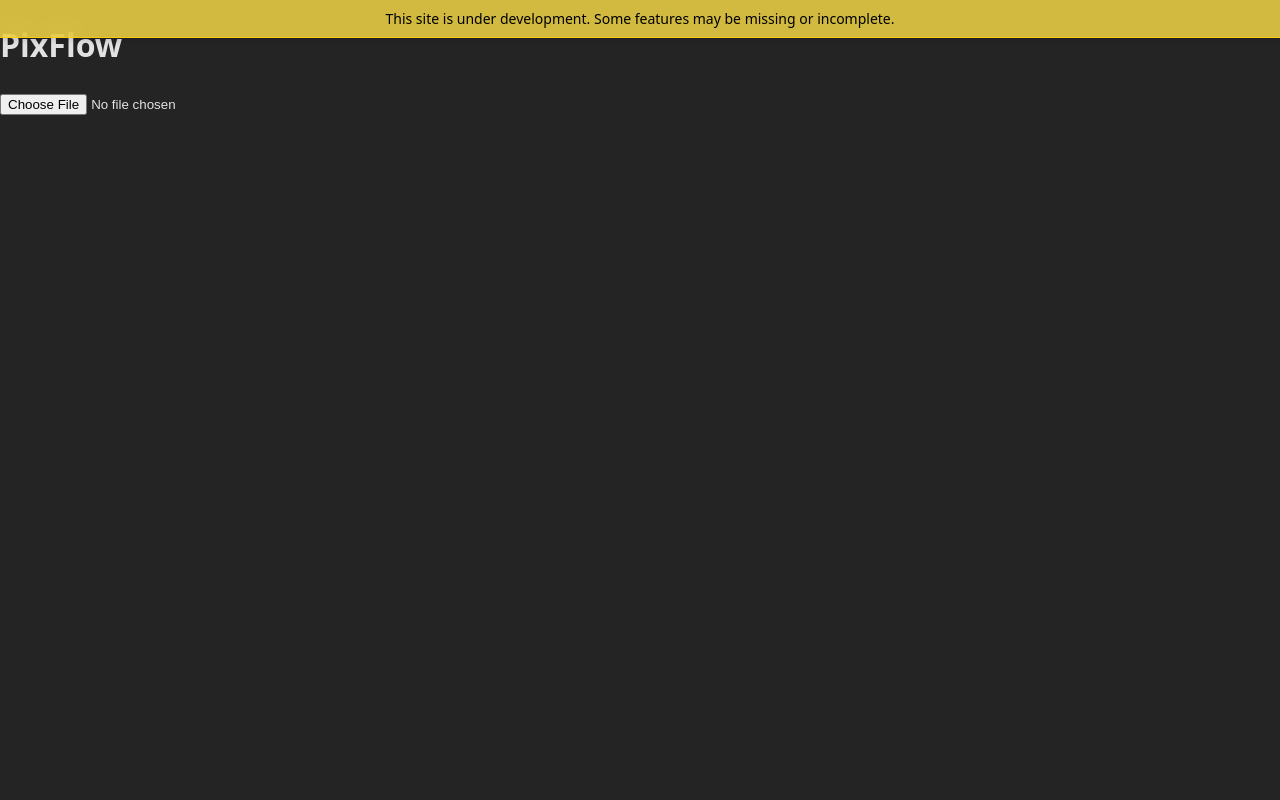
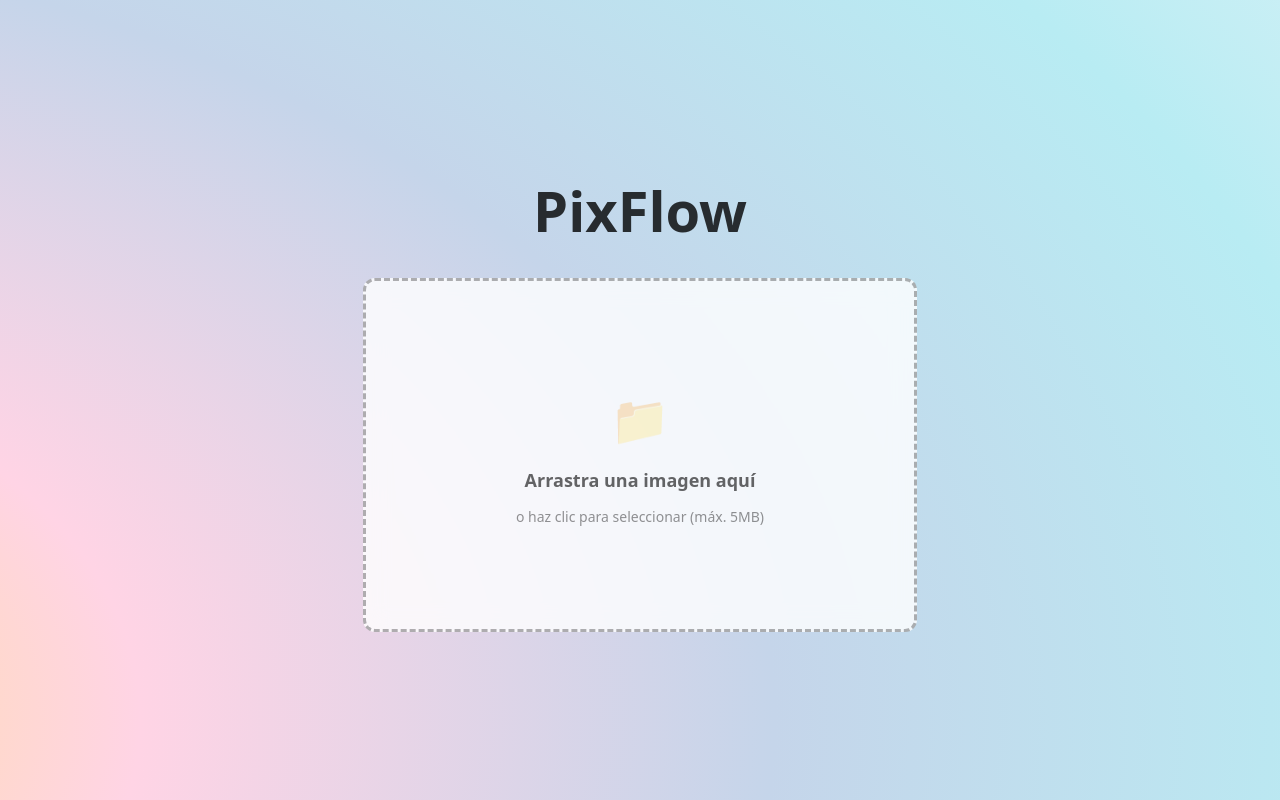
Before and after one commit to Bogdan-Andrei-Faur/PixFlow, a React (Vite) app: page / in a window 1280 px wide. Built offline with nearby package versions, Linux system fonts and the light colour scheme.

Commit message:
Se han hecho los estilos de la Home y creado una alerta para los errores

```diff
--- a/src/App.tsx
+++ b/src/App.tsx
@@ -13,9 +13,9 @@ const DevelopmentBanner = ({ visible }: { visible: boolean }) =>
 
 const App = () => {
   return (
-    <div className="flex flex-col">
+    <div>
       <Router>
-        <DevelopmentBanner visible={true} />
+        <DevelopmentBanner visible={false} />
         <Routes>
           <Route path="/" element={<Home />} />
         </Routes>
--- a/src/pages/Home/Home.module.css
+++ b/src/pages/Home/Home.module.css
@@ -0,0 +1,262 @@
+.container {
+  height: 100dvh;
+  width: 100%;
+  margin: 0;
+  padding: 0;
+  display: flex;
+  flex-direction: column;
+  justify-content: center;
+  align-items: center;
+}
+
+.background {
+  position: relative;
+  min-height: 100dvh;
+  background: radial-gradient(
+    ellipse at 30% 70%,
+    #ffe680,
+    #ffd4e5 25%,
+    #c5d5ea 50%,
+    #b8ecf3 75%,
+    #e8f4f8
+  );
+  background-size: 200% 200%;
+  animation: bgShift 12s ease-in-out infinite;
+}
+
+@keyframes bgShift {
+  0% {
+    background-position: 0% 50%;
+  }
+  50% {
+    background-position: 100% 50%;
+  }
+  100% {
+    background-position: 0% 50%;
+  }
+}
+
+.content {
+  display: flex;
+  flex-direction: column;
+  align-items: center;
+  justify-content: center;
+}
+
+.title {
+  font-size: 3.5rem;
+  line-height: 2.5rem;
+  font-weight: 700;
+  margin-bottom: 3rem;
+  color: rgb(0, 0, 0, 0.8);
+}
+
+.dropZone {
+  width: 500px;
+  height: 300px;
+  display: flex;
+  flex-direction: column;
+  align-items: center;
+  justify-content: center;
+  border-radius: 0.75rem;
+  border: 3px dashed rgba(0, 0, 0, 0.3);
+  background-color: rgb(255, 255, 255, 0.8);
+  padding: 1.5rem;
+  text-align: center;
+  backdrop-filter: blur(12px);
+  transition: all 0.5s ease-in-out;
+  margin-bottom: 1rem;
+  color: rgb(0, 0, 0, 0.6);
+  cursor: pointer;
+  position: relative;
+}
+
+.dropZone:hover {
+  border-color: rgba(0, 0, 0, 0.5);
+  background-color: rgb(255, 255, 255, 0.9);
+}
+
+.dropZone.dragActive {
+  border-color: #4f46e5;
+  background-color: rgba(79, 70, 229, 0.1);
+  color: #4f46e5;
+}
+
+.fileInput {
+  position: absolute;
+  width: 100%;
+  height: 100%;
+  opacity: 0;
+  cursor: pointer;
+}
+
+.dropZoneContent {
+  pointer-events: none;
+  display: flex;
+  flex-direction: column;
+  align-items: center;
+  gap: 0.75rem;
+}
+
+.uploadIcon {
+  font-size: 3rem;
+  opacity: 0.5;
+}
+
+.dropZoneText {
+  font-size: 1.125rem;
+  font-weight: 600;
+  margin: 0;
+}
+
+.dropZoneSubtext {
+  font-size: 0.875rem;
+  opacity: 0.7;
+  margin: 0;
+}
+
+.error {
+  color: #ff4d4f;
+  margin-bottom: 1rem;
+}
+
+.previewContainer {
+  width: 500px;
+  height: 300px;
+  display: flex;
+  align-items: center;
+  justify-content: center;
+  border-radius: 0.75rem;
+  border: 3px solid rgba(0, 0, 0, 0.2);
+  background-color: rgb(255, 255, 255, 0.8);
+  padding: 1.5rem;
+  backdrop-filter: blur(12px);
+  margin-bottom: 1rem;
+  overflow: hidden;
+}
+
+.imagePreview {
+  max-width: 100%;
+  max-height: 100%;
+  object-fit: contain;
+  border-radius: 0.5rem;
+  box-shadow: 0 10px 15px -3px rgba(0, 0, 0, 0.1),
+    0 4px 6px -2px rgba(0, 0, 0, 0.05);
+}
+
+.buttonContainer {
+  display: flex;
+  gap: 1rem;
+  margin-top: 1rem;
+}
+
+.button {
+  padding: 0.75rem 2rem;
+  font-size: 1rem;
+  font-weight: 600;
+  border-radius: 0.5rem;
+  border: none;
+  cursor: pointer;
+  transition: all 0.2s ease-in-out;
+  backdrop-filter: blur(12px);
+}
+
+.cancelButton {
+  background-color: rgba(255, 255, 255, 0.9);
+  color: rgba(0, 0, 0, 0.7);
+  border: 2px solid rgba(0, 0, 0, 0.2);
+}
+
+.cancelButton:hover {
+  background-color: rgba(255, 255, 255, 1);
+  border-color: rgba(0, 0, 0, 0.4);
+  transform: translateY(-2px);
+}
+
+.editButton {
+  background-color: rgba(79, 70, 229, 0.9);
+  color: white;
+  border: 2px solid rgba(79, 70, 229, 1);
+}
+
+.editButton:hover {
+  background-color: rgba(79, 70, 229, 1);
+  transform: translateY(-2px);
+  box-shadow: 0 4px 12px rgba(79, 70, 229, 0.3);
+}
+
+.alert {
+  position: fixed;
+  top: 5rem;
+  right: 2rem;
+  min-width: 300px;
+  max-width: 400px;
+  padding: 1rem 1.5rem;
+  border-radius: 0.5rem;
+  background-color: rgba(255, 255, 255, 0.95);
+  backdrop-filter: blur(12px);
+  border-left: 4px solid #ff4d4f;
+  box-shadow: 0 10px 25px rgba(0, 0, 0, 0.15);
+  display: flex;
+  align-items: flex-start;
+  gap: 0.75rem;
+  animation: slideIn 0.3s ease-out;
+  z-index: 100;
+}
+
+@keyframes slideIn {
+  from {
+    transform: translateX(400px);
+    opacity: 0;
+  }
+  to {
+    transform: translateX(0);
+    opacity: 1;
+  }
+}
+
+.alertIcon {
+  font-size: 1.5rem;
+  flex-shrink: 0;
+}
+
+.alertContent {
+  flex: 1;
+  display: flex;
+  flex-direction: column;
+  gap: 0.25rem;
+}
+
+.alertTitle {
+  font-weight: 700;
+  font-size: 1rem;
+  color: #ff4d4f;
+  margin: 0;
+}
+
+.alertMessage {
+  font-size: 0.875rem;
+  color: rgba(0, 0, 0, 0.7);
+  margin: 0;
+  line-height: 1.4;
+}
+
+.alertClose {
+  background: none;
+  border: none;
+  font-size: 1.25rem;
+  color: rgba(0, 0, 0, 0.4);
+  cursor: pointer;
+  padding: 0;
+  width: 24px;
+  height: 24px;
+  display: flex;
+  align-items: center;
+  justify-content: center;
+  transition: color 0.2s;
+  flex-shrink: 0;
+}
+
+.alertClose:hover {
+  color: rgba(0, 0, 0, 0.7);
+}
--- a/src/pages/Home/Home.tsx
+++ b/src/pages/Home/Home.tsx
@@ -1,4 +1,5 @@
 import React from "react";
+import styles from "./Home.module.css";
 
 const MAX_SIZE_MB = 5;
 const MAX_SIZE_BYTES = MAX_SIZE_MB * 1024 * 1024;
@@ -7,11 +8,12 @@ const Home = () => {
   const [imageFile, setImageFile] = React.useState<File | null>(null);
   const [previewURL, setPreviewURL] = React.useState<string | null>(null);
   const [error, setError] = React.useState<string | null>(null);
+  const [isDragActive, setIsDragActive] = React.useState(false);
 
-  const handleFileChange = (e: React.ChangeEvent<HTMLInputElement>) => {
-    const file = e.target.files?.[0] || null;
+  console.log(imageFile);
 
-    // Si no hay archivo (por ejemplo, el usuario cancela el diálogo)
+  const validateAndSetFile = (file: File | null) => {
+    // Si no hay archivo
     if (!file) {
       setImageFile(null);
       setPreviewURL(null);
@@ -40,6 +42,46 @@ const Home = () => {
     setImageFile(file);
   };
 
+  const handleFileChange = (e: React.ChangeEvent<HTMLInputElement>) => {
+    const file = e.target.files?.[0] || null;
+    validateAndSetFile(file);
+  };
+
+  const handleDragOver = (e: React.DragEvent<HTMLDivElement>) => {
+    e.preventDefault();
+    e.stopPropagation();
+    setIsDragActive(true);
+  };
+
+  const handleDragLeave = (e: React.DragEvent<HTMLDivElement>) => {
+    e.preventDefault();
+    e.stopPropagation();
+    setIsDragActive(false);
+  };
+
+  const handleDrop = (e: React.DragEvent<HTMLDivElement>) => {
+    e.preventDefault();
+    e.stopPropagation();
+    setIsDragActive(false);
+
+    const file = e.dataTransfer.files?.[0] || null;
+    validateAndSetFile(file);
+  };
+
+  const handleCancel = () => {
+    if (previewURL) {
+      URL.revokeObjectURL(previewURL);
+    }
+    setImageFile(null);
+    setPreviewURL(null);
+    setError(null);
+  };
+
+  const handleEdit = () => {
+    // TODO: Navegar al editor de imagen
+    console.log("Editar imagen", imageFile);
+  };
+
   // 4) Limpiar URL cuando el componente se desmonte o cambie la imagen
   React.useEffect(() => {
     return () => {
@@ -50,13 +92,76 @@ const Home = () => {
   }, [previewURL]);
 
   return (
-    <div className="flex flex-col items-center justify-center min-h-screen py-2">
-      <h1 className="text-4xl font-bold">PixFlow</h1>
+    <div className={`${styles.container} ${styles.background}`}>
+      <div className={styles.content}>
+        <h1 className={styles.title}>PixFlow</h1>
 
-      <input type="file" accept="image/*" onChange={handleFileChange} />
-      {error && <p>{error}</p>}
+        {previewURL && !error ? (
+          <>
+            <div className={styles.previewContainer}>
+              <img
+                className={styles.imagePreview}
+                src={previewURL}
+                alt="Preview"
+              />
+            </div>
+            <div className={styles.buttonContainer}>
+              <button
+                className={`${styles.button} ${styles.cancelButton}`}
+                onClick={handleCancel}
+              >
+                Cancelar
+              </button>
+              <button
+                className={`${styles.button} ${styles.editButton}`}
+                onClick={handleEdit}
+              >
+                Editar
+              </button>
+            </div>
+          </>
+        ) : (
+          <div
+            className={`${styles.dropZone} ${
+              isDragActive ? styles.dragActive : ""
+            }`}
+            onDragOver={handleDragOver}
+            onDragLeave={handleDragLeave}
+            onDrop={handleDrop}
+          >
+            <input
+              className={styles.fileInput}
+              type="file"
+              accept="image/*"
+              onChange={handleFileChange}
+            />
+            <div className={styles.dropZoneContent}>
+              <div className={styles.uploadIcon}>📁</div>
+              <p className={styles.dropZoneText}>Arrastra una imagen aquí</p>
+              <p className={styles.dropZoneSubtext}>
+                o haz clic para seleccionar (máx. {MAX_SIZE_MB}MB)
+              </p>
+            </div>
+          </div>
+        )}
 
-      {previewURL && !error && <img src={previewURL} alt="Preview" />}
+        {error && (
+          <div className={styles.alert}>
+            <div className={styles.alertIcon}>⚠️</div>
+            <div className={styles.alertContent}>
+              <p className={styles.alertTitle}>Error</p>
+              <p className={styles.alertMessage}>{error}</p>
+            </div>
+            <button
+              className={styles.alertClose}
+              onClick={() => setError(null)}
+              aria-label="Cerrar alerta"
+            >
+              ✕
+            </button>
+          </div>
+        )}
+      </div>
     </div>
   );
 };
```
